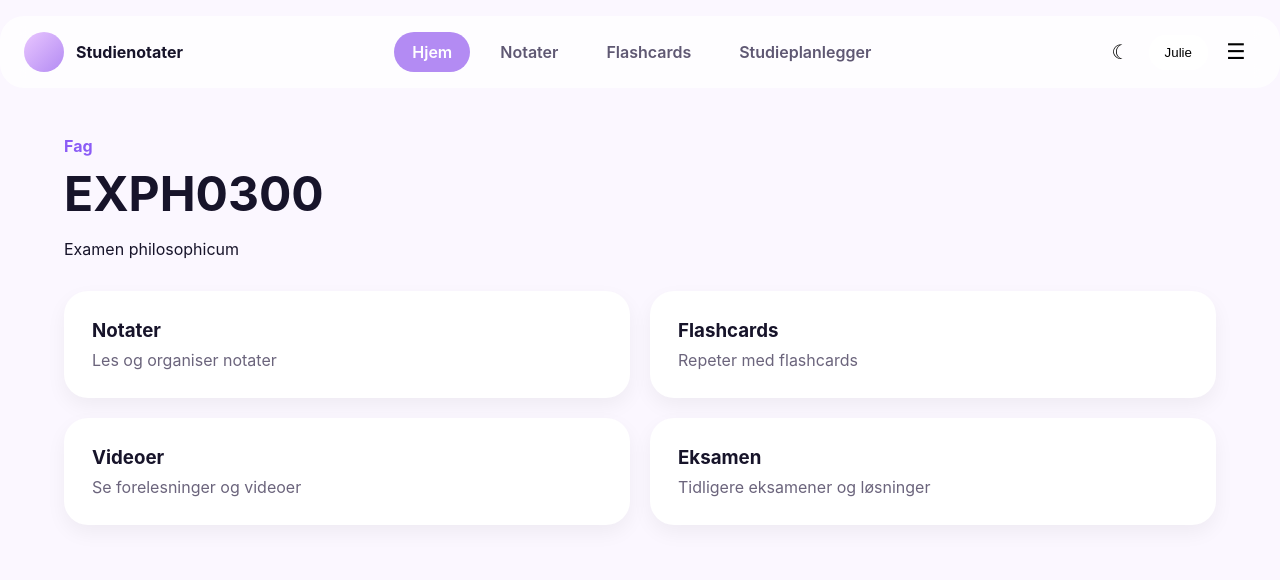
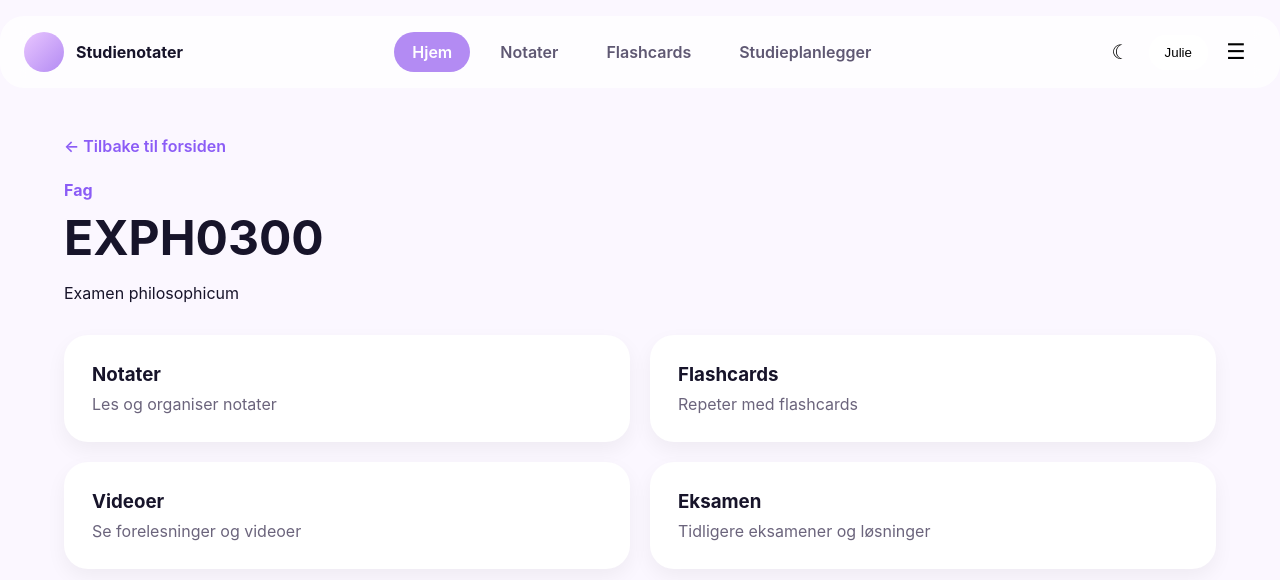
Before and after one commit to juliewold/studienotater, a React (Vite) app: page /fag/exph0300 in a window 1280 px wide. Shown: the top 580 px of the page. Built offline with nearby package versions, Linux system fonts and the light colour scheme.

Commit message:
Improve notes navigation and layout

```diff
--- a/src/index.css
+++ b/src/index.css
@@ -456,3 +456,16 @@ body {
   margin: 0;
   color: #6b647c;
 }
+
+.back-link {
+  display: inline-block;
+  margin-bottom: 24px;
+
+  text-decoration: none;
+  color: #8b5cf6;
+  font-weight: 600;
+}
+
+.back-link:hover {
+  text-decoration: underline;
+}
--- a/src/pages/NotePage.tsx
+++ b/src/pages/NotePage.tsx
@@ -1,6 +1,7 @@
 import { useParams } from "react-router-dom";
 import { subjects } from "../data/subjects";
 import { notes } from "../data/notes";
+import { Link } from "react-router-dom";
 
 export const NotePage = () => {
   const { subjectId, noteId } = useParams();
@@ -21,6 +22,9 @@ export const NotePage = () => {
 
   return (
     <main className="note-page">
+      <Link to={`/fag/${subject.id}/notater`} className="back-link">
+        ← Tilbake til notater
+      </Link>
       <p className="note-label">{subject.code}</p>
       <h1>{note.title}</h1>
       <p>{note.description}</p>
--- a/src/pages/NotesPage.tsx
+++ b/src/pages/NotesPage.tsx
@@ -20,6 +20,9 @@ export const NotesPage = () => {
 
   return (
     <main className="notes-page">
+      <Link to={`/fag/${subject.id}`} className="back-link">
+        ← Tilbake til faget
+      </Link>
       <p className="notes-label">Notater</p>
       <h1>{subject.code}</h1>
       <p>{subject.name}</p>
--- a/src/pages/SubjectPage.tsx
+++ b/src/pages/SubjectPage.tsx
@@ -1,4 +1,4 @@
-import { useParams } from "react-router-dom";
+import { Link, useParams } from "react-router-dom";
 import { subjects } from "../data/subjects";
 import { SubjectFeatureCard } from "../components/SubjectFeatureCard";
 
@@ -17,6 +17,9 @@ export const SubjectPage = () => {
 
   return (
     <main className="subject-page">
+      <Link to="/" className="back-link">
+        ← Tilbake til forsiden
+      </Link>
       <p className="subject-page-label">Fag</p>
       <h1>{subject.code}</h1>
       <p>{subject.name}</p>
```
